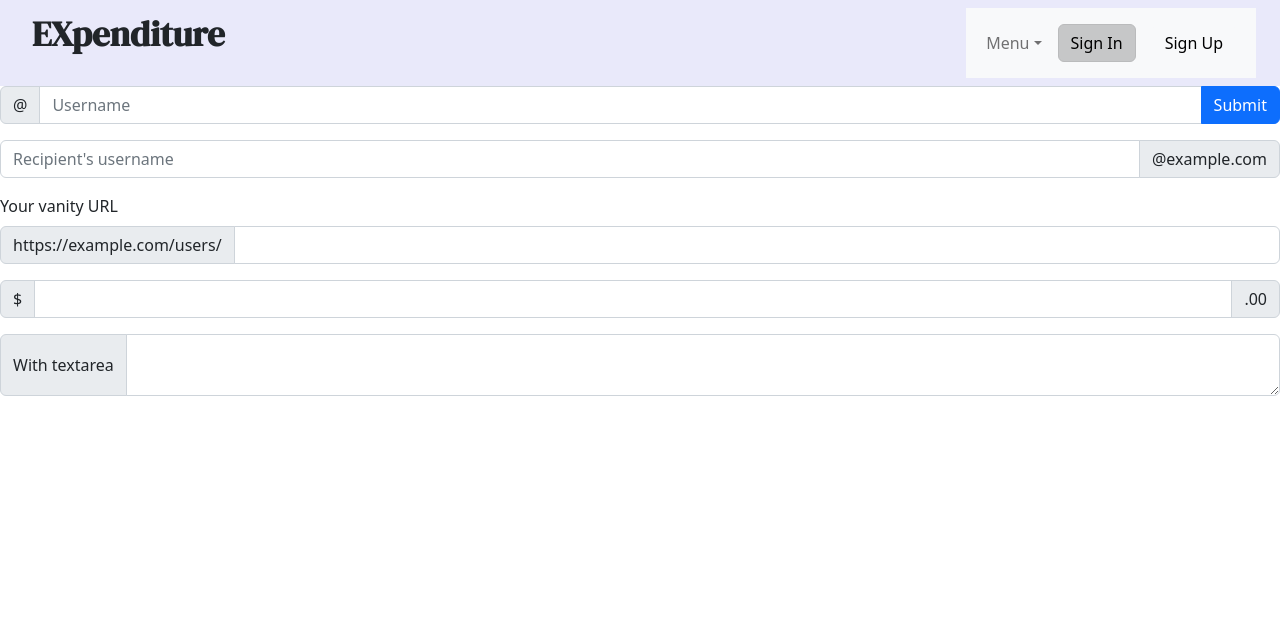
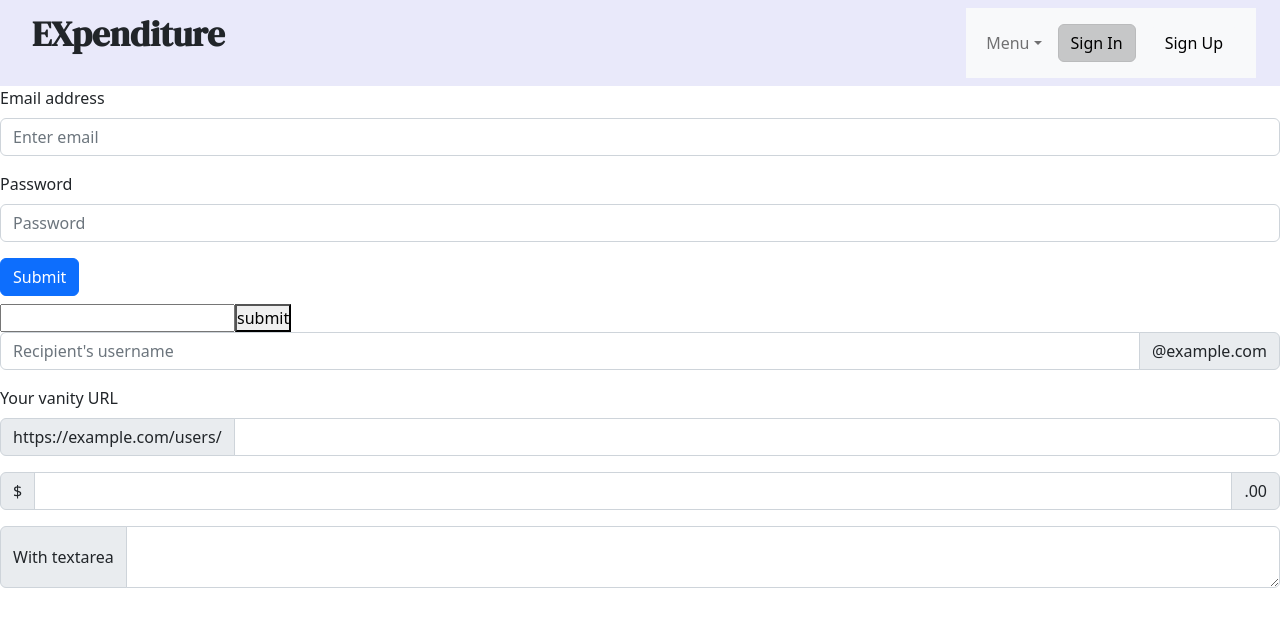
Before and after one commit to Jina-sw/EXpenditure, a React (Create React App) app: page /signin in a window 1280 px wide. Shown: the top 626 px of the page. Built offline with nearby package versions, Linux system fonts and the light colour scheme; a web font is replaced by a local one.

Commit message:
server err

```diff
--- a/src/Login/LoginTemplate.js
+++ b/src/Login/LoginTemplate.js
@@ -9,7 +9,10 @@ const Login = (props) => {
     const [userId, setUserId] = useState("");
 
     const onSubmitForm = async (e) => {
+        console.log(userId);
         e.preventDefault();
+        e.stopPropagation();
+        e.nativeEvent.stopImmediatePropagation();
         try {
             const body = { userId }
             const response = await fetch("http://localhost:5000/users", {
@@ -23,26 +26,38 @@ const Login = (props) => {
         } catch (err) {
             console.error("here err" + err.message);
         }
+
+        return false;
     }
 
     const signup = (
         <div>
             <Navi />
-            <InputGroup className='mb-3'>
-                <InputGroup.Text id="basic-addon1" >@</InputGroup.Text>
-                <Form.Control
-                    placeholder="Username"
-                    aria-label="Username"
-                    aria-describedby="basic-addon1"
-                    value={userId}
 
-                    onChange={e => setUserId(e.target.value)}
+            <Form>
+                <Form.Group className="mb-3" controlId="formGroupEmail">
+                    <Form.Label>Email address</Form.Label>
+                    <Form.Control type="email" placeholder="Enter email" value={userId}
+                    onChange={e => setUserId(e.target.value)}/>
+                </Form.Group>
+                <Form.Group className="mb-3" controlId="formGroupPassword">
+                    <Form.Label>Password</Form.Label>
+                    <Form.Control type="password" placeholder="Password" />
+                </Form.Group>
+                <Button type="submit" className="mb-2"  onSubmit={onSubmitForm}>
+                    Submit
+                </Button>
+            </Form>
 
-                />
+            <form>
+                <input type="text" value={userId}
+                    onChange={e => setUserId(e.target.value)}>
+                </input>
+                <button type="submit" onSubmit={onSubmitForm}>submit</button>
+            </form>
 
-                <Button type="submit" onSubmit={onSubmitForm}>Submit</Button>
 
-            </InputGroup>
+
 
             <InputGroup className="mb-3">
                 <Form.Control
@@ -126,3 +141,21 @@ const Login = (props) => {
 };
 
 export default Login;
+
+{/* <Form>
+                <InputGroup className='mb-3'>
+                    <InputGroup.Text id="basic-addon1" >@</InputGroup.Text>
+                    <Form.Control
+                        placeholder="Username"
+                        aria-label="Username"
+                        aria-describedby="basic-addon1"
+                        value={userId}
+
+                        onChange={e => setUserId(e.target.value)}
+
+                    />
+                    <Button type="submit" onSubmit={onSubmitForm}>Submit</Button>
+
+
+                </InputGroup>
+            </Form> */}
```
